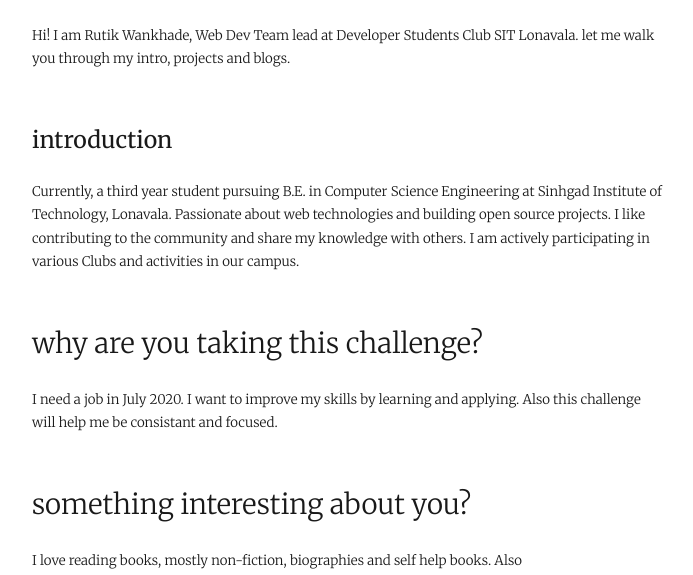
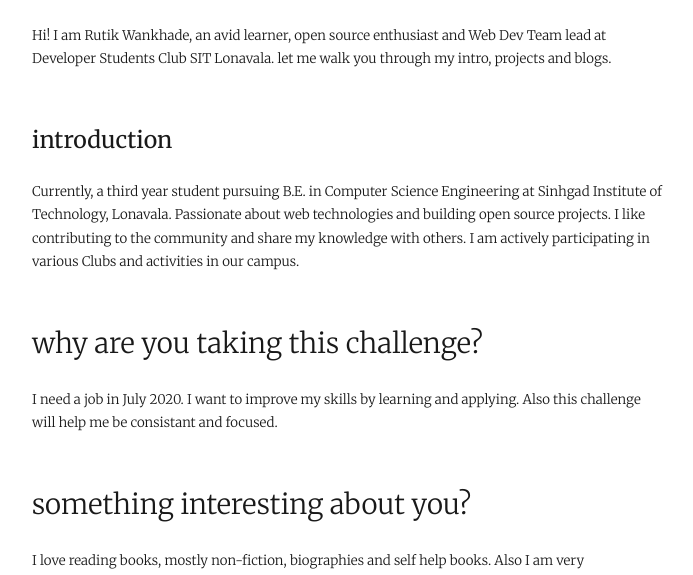
Before and after one commit to tanaypratap/teamtanay.jobchallenge.dev, a Gatsby site: page /ttjc@rutikwankhade/ in a window 1280 px wide. Shown: the part 222-797 px from the top of the page, without its empty margins (293-986 px from the left). Built offline with nearby package versions, Linux system fonts and the light colour scheme; Gatsby itself is replaced by a stand-in of ours; some packages are replaced by stand-ins of ours.

Commit message:
register participant

```diff
--- a/content/participants/ttjc@rutikwankhade/index.md
+++ b/content/participants/ttjc@rutikwankhade/index.md
@@ -9,7 +9,7 @@ looking-for: "job"
 description: "avid learner,open source enthusiast, passionate about web technologies"
 ---
 
-Hi! I am Rutik Wankhade, Web Dev Team lead at Developer Students Club SIT Lonavala. let me walk you through my intro, projects and blogs.
+Hi! I am Rutik Wankhade, an avid learner, open source enthusiast and Web Dev Team lead at Developer Students Club SIT Lonavala. let me walk you through my intro, projects and blogs.
 
 ### introduction
 
@@ -25,7 +25,7 @@ Also this challenge will help me be consistant and focused.
 
 ## something interesting about you?
 
-I love reading books, mostly non-fiction, biographies and self help books. Also
+I love reading books, mostly non-fiction, biographies and self help books. Also I am very enthusiastic person.I love meeting like minded people and discuss.
 
 ### help I need?
 
```
